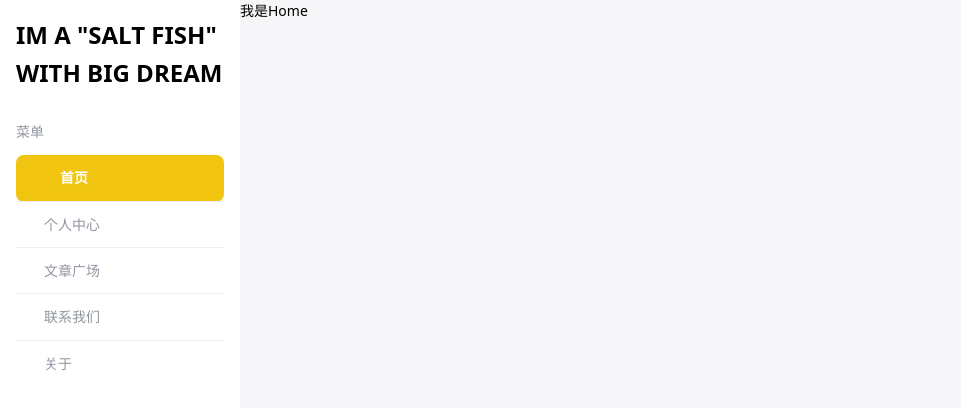
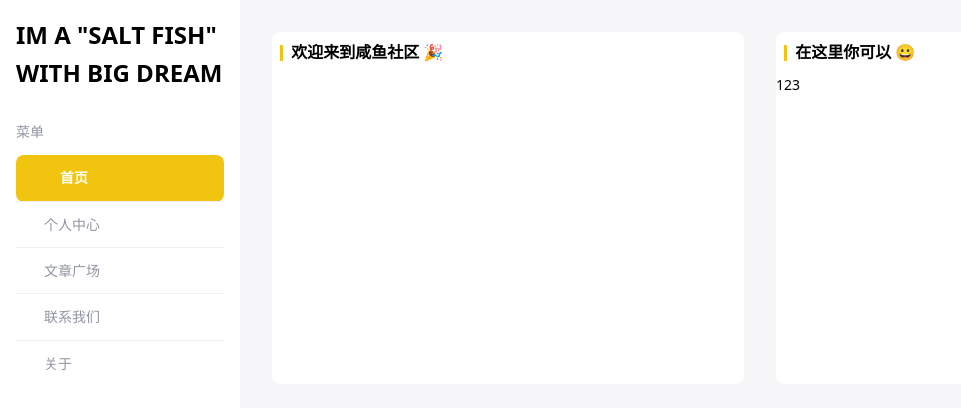
Before and after one commit to Dokome/Salt_Fish_Home, a Vue app: page /home in a window 1280 px wide. Shown: the top 408 px of the page, without its empty margins (0-961 px from the left). Built offline with nearby package versions, Linux system fonts and the light colour scheme; some icons are missing; the HTML template or start-up script is replaced by a standard one.

Commit message:
base component title && card

```diff
--- /dev/null
+++ b/src/assets/constant/color.ts
@@ -0,0 +1,5 @@
+export const white = '#ffffff'
+export const black = '#1f1d2b'
+export const yellow = '#f1c40f'
+export const grey = '#f6f6f8'
+export const gray = '#9195a1'
--- /dev/null
+++ b/src/assets/constant/index.ts
@@ -0,0 +1,2 @@
+export * from './color'
+export * from './shadow'
--- /dev/null
+++ b/src/assets/constant/shadow.ts
@@ -0,0 +1 @@
+export const cardShadow = `0px 0px 0.5rem rgba(0,0,0,0.1)`
--- /dev/null
+++ b/src/base/BaseCard/BaseCard.vue
@@ -0,0 +1,50 @@
+<template>
+  <div
+    class="card"
+    :style="currentStyle"
+    @mouseenter="mouseEnterHandle"
+    @mouseleave="mouseLeaveHandle"
+  >
+    <base-title v-if="props.title" :title="props.title" />
+    <slot class="card-slot"></slot>
+  </div>
+</template>
+
+<script lang="ts" setup>
+import type { CSSProperties } from 'vue'
+import { ref } from 'vue'
+import { cardShadow } from '@/assets/constant'
+import BaseTitle from '@/base/BaseTitle'
+
+const props = defineProps<{ title?: string }>()
+
+const baseStyle: CSSProperties = {
+  flex: 1,
+  borderRadius: '0.5rem',
+  backgroundColor: '#fff',
+}
+
+const currentStyle = ref({ ...baseStyle })
+
+function mouseEnterHandle() {
+  currentStyle.value.boxShadow = cardShadow
+  currentStyle.value.transform = 'scale(1.05)'
+}
+
+function mouseLeaveHandle() {
+  currentStyle.value.boxShadow = ''
+  currentStyle.value.transform = 'scale(1)'
+}
+</script>
+
+<style lang="scss" scoped>
+.card {
+  transition: 0.6s;
+  cursor: var(--cursor-pointer);
+  display: flex;
+  flex-direction: column;
+  .card-slot {
+    flex: 1;
+  }
+}
+</style>
--- /dev/null
+++ b/src/base/BaseCard/index.ts
@@ -0,0 +1,2 @@
+import BaseCard from './BaseCard.vue'
+export default BaseCard
--- /dev/null
+++ b/src/base/BaseTitle/BaseTitle.vue
@@ -0,0 +1,34 @@
+<template>
+  <div v-if="props.title.length" class="title">
+    <div class="title-pre"></div>
+    <div>{{ props.title }}</div>
+  </div>
+</template>
+
+<script lang="ts" setup>
+const props = withDefaults(
+  defineProps<{
+    title?: string
+  }>(),
+  {
+    title: '默认标题',
+  }
+)
+</script>
+
+<style lang="scss" scoped>
+.title {
+  font-size: 1rem;
+  font-weight: 700;
+  padding: 0.5rem;
+  display: flex;
+  align-items: center;
+
+  .title-pre {
+    width: 0.2rem;
+    height: 1rem;
+    background-color: $text-yellow;
+    margin-right: 0.5rem;
+  }
+}
+</style>
--- /dev/null
+++ b/src/base/BaseTitle/index.ts
@@ -0,0 +1,2 @@
+import BaseTitle from './BaseTitle.vue'
+export default BaseTitle
--- /dev/null
+++ b/src/components/CpnBlockCard/CpnBlockCard.vue
@@ -0,0 +1,15 @@
+<template>
+  <base-card>
+    <template v-if="slot">
+      <component :is="slot" />
+    </template>
+  </base-card>
+</template>
+
+<script lang="ts" setup>
+import BaseCard from '@/base/BaseCard'
+import { useSlots } from 'vue'
+const slot = useSlots().default
+</script>
+
+<style lang="scss" scoped></style>
--- /dev/null
+++ b/src/components/CpnBlockCard/index.ts
@@ -0,0 +1,2 @@
+import CpnBlockCard from './CpnBlockCard.vue'
+export default CpnBlockCard
--- a/src/pages/PageHome/PageHome.vue
+++ b/src/pages/PageHome/PageHome.vue
@@ -1,7 +1,41 @@
 <template>
-  <div>我是Home</div>
+  <div class="home">
+    <div class="home-bottompart">
+      <cpn-block-card title="欢迎来到咸鱼社区 🎉"></cpn-block-card>
+      <cpn-block-card title="在这里你可以 😀">123</cpn-block-card>
+    </div>
+    <div class="home-toppart">
+      <cpn-block-card></cpn-block-card>
+      <cpn-block-card></cpn-block-card>
+      <cpn-block-card></cpn-block-card>
+    </div>
+  </div>
 </template>
 
-<script lang="ts" setup></script>
+<script lang="ts" setup>
+import CpnBlockCard from '@/components/CpnBlockCard'
+</script>
 
-<style lang="scss" scoped></style>
+<style lang="scss" scoped>
+.home {
+  padding: 2rem;
+  min-height: calc(100vh - 4rem);
+  overflow: hidden;
+  display: flex;
+  flex-wrap: wrap;
+  flex-direction: column;
+  gap: 2rem;
+
+  .home-toppart {
+    display: flex;
+    flex: 1;
+    gap: 2rem;
+  }
+
+  .home-bottompart {
+    display: flex;
+    flex: 1;
+    gap: 2rem;
+  }
+}
+</style>
--- a/src/router/index.ts
+++ b/src/router/index.ts
@@ -36,6 +36,7 @@ router.beforeEach((from, to) => {
   // 更改页面标题
   const { meta } = from
   document.title = meta.title as string
+  // ...
 })
 
 export default router
```
Also changed, not shown: src/assets/image/bgc.jpg (added).
